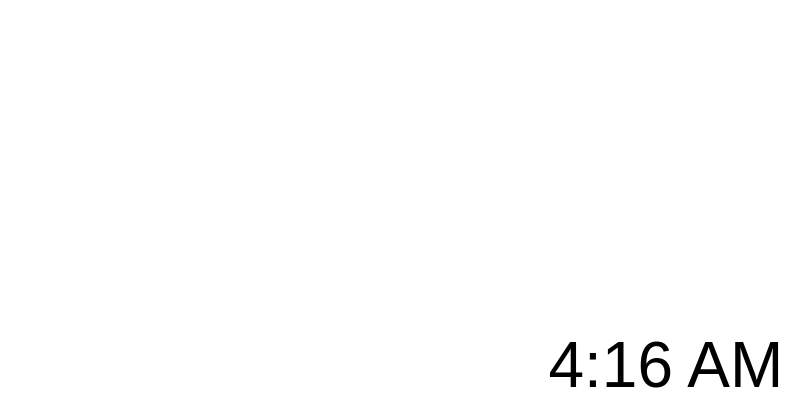
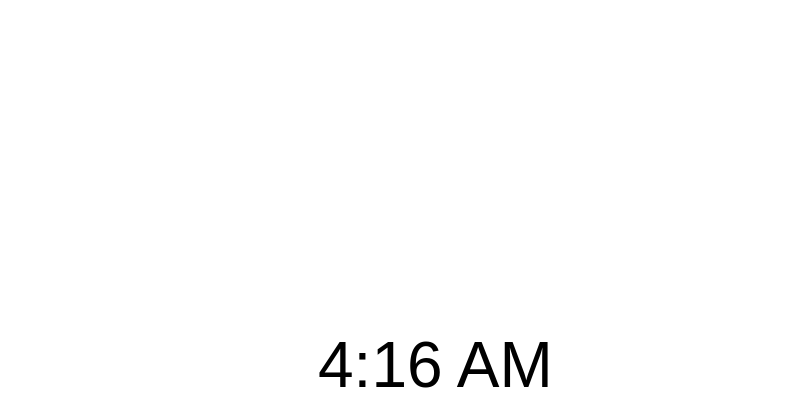
Before and after one commit to ConnorCoder/countdown, a plain HTML site: page index.html in a window 1280 px wide. Shown: the part 398-800 px from the top of the page, without its empty margins (258-1068 px from the left). Drawn offline with Linux system fonts and the light colour scheme.

Commit message:
Update index.html

```diff
--- a/index.html
+++ b/index.html
@@ -27,6 +27,7 @@
       position: fixed;
       bottom: 0px;
       font-size: 5vw;
+      left: calc(50% - 5vw);
     }
   </style>
   <script src="script.js"></script>
```
